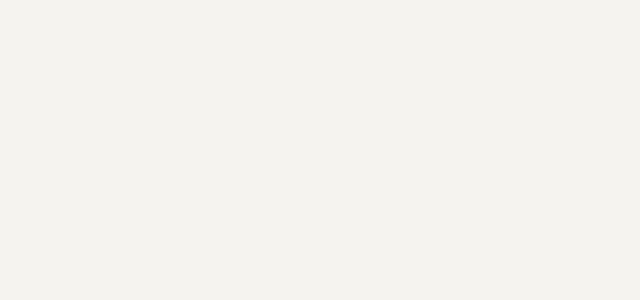
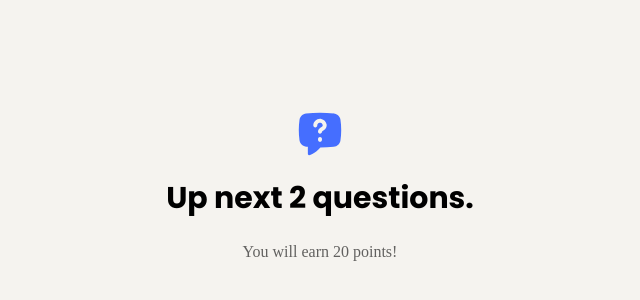
Before and after one commit to Juliansgith/Splash, a React (Create React App) app in the folder client/: page /answerstart/1 in a window 1280 px wide. Before the commit this address had no page. Shown: the part 104-404 px from the top of the page, without its empty margins (320-960 px from the left). Built offline with nearby package versions, Linux system fonts and the light colour scheme.

Commit message:
fix startanswer door naar correcte invullen

```diff
--- a/client/src/App.js
+++ b/client/src/App.js
@@ -27,8 +27,6 @@ function App() {
 
   return (
     <Router>
-      {/* <div className="App"> */}
-      {/* <div className="main-content"> */}
       <Routes>
         <Route path="/" element={<Start />} />
         <Route path="/home" element={<Home />} />
@@ -47,11 +45,9 @@ function App() {
           <Route path="/create" element={<CreateQuestionnaire />} />
         )}
         <Route path="/questionnaire/:id" element={<QuestionnaireDetail />} />
-        <Route path="/answerstart" element={<AnswerStart />} />
+        <Route path="/answerstart/:id" element={<AnswerStart />} />
         <Route path="/answers/:id" element={<QuestionnaireDetails />} />
       </Routes>
-      {/* </div> */}
-      {/* </div> */}
     </Router>
   );
 }
--- a/client/src/components/StartAnswer.js
+++ b/client/src/components/StartAnswer.js
@@ -1,11 +1,12 @@
 import React, { useState, useEffect } from "react";
 import axios from "axios";
 import { jwtDecode as jwt_decode } from "jwt-decode";
-import { Navigate, useNavigate } from "react-router-dom";
+import { useNavigate, useParams } from "react-router-dom";
 import "../css/StartAnswer.css";
 
 function AnswerStart() {
   const navigate = useNavigate();
+  const { id } = useParams(); // Retrieve the questionnaire ID from the URL
   const [questionnaires, setQuestionnaires] = useState([]);
 
   const token = localStorage.getItem("token");
@@ -43,9 +44,7 @@ function AnswerStart() {
       </div>
       <h1 className="bold">Up next 2 questions.</h1>
       <p className="custommarginv2">You will earn 20 points!</p>
-      <button
-      //  onClick={() => navigate(`/questionnaire/${questionnaire._id}`)}
-      >
+      <button onClick={() => navigate(`/questionnaire/${id}`)}> {/* Use the ID from the URL */}
         Continue
       </button>
     </>
--- a/client/src/index.js
+++ b/client/src/index.js
@@ -3,7 +3,7 @@ import ReactDOM from "react-dom/client";
 import { ThemeProvider } from "@mui/material/styles";
 import "./index.css";
 import App from "./App";
-import theme from "./components/Theme";
+import theme from "./components/theme";
 
 const root = ReactDOM.createRoot(document.getElementById("root"));
 root.render(
--- a/client/src/pages/Home.js
+++ b/client/src/pages/Home.js
@@ -68,7 +68,7 @@ function Home() {
                       src="assets/Arrowright.svg"
                       className="Arrowimg"
                       alt="Navigate to Questionnaire"
-                      onClick={() => navigate("/answerstart")}
+                      onClick={() => navigate(`/answerstart/${questionnaire._id}`)}
                     />
                   </div>
                 </div>
```
